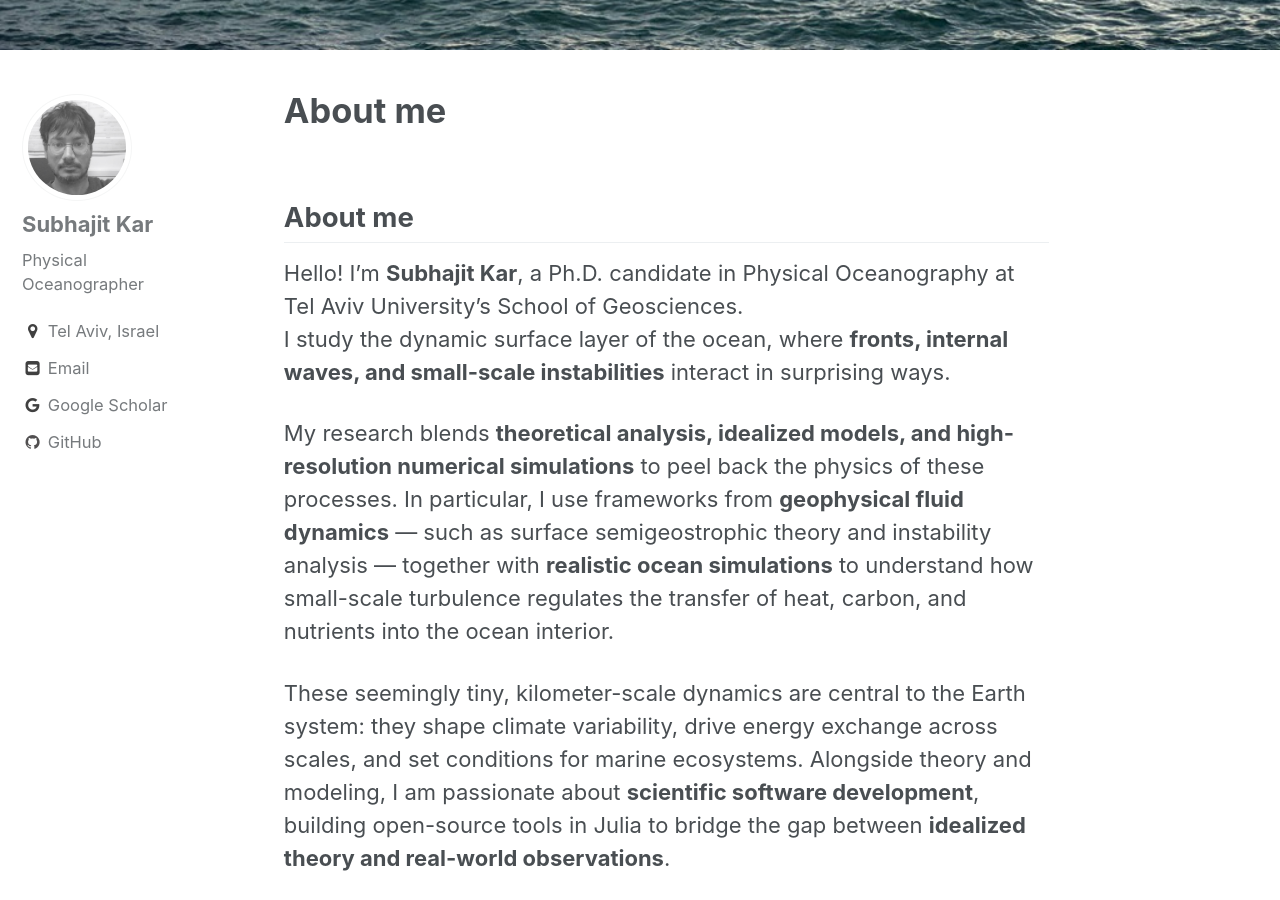
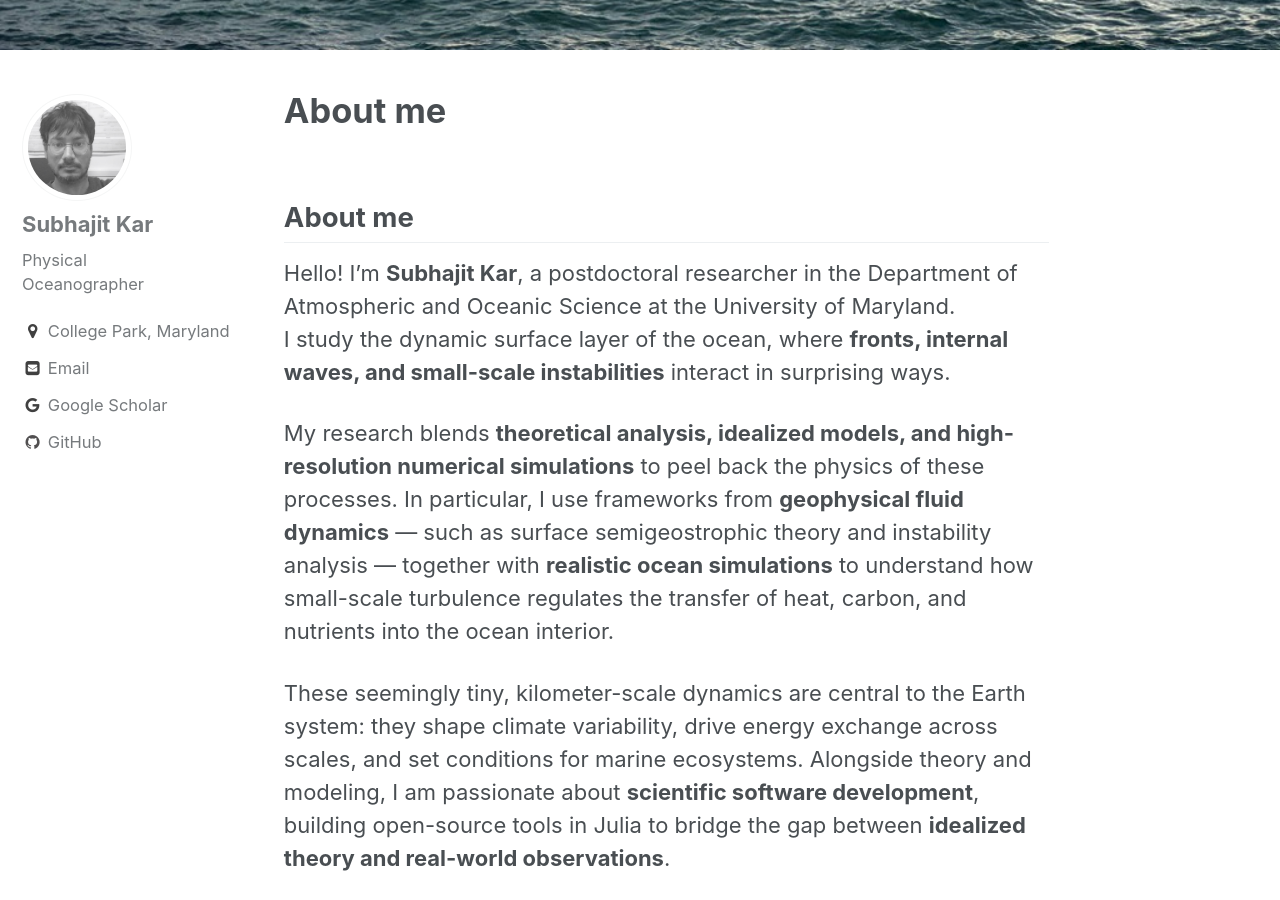
Before and after one commit to subhk/subhk.github.io, a Jekyll site: the page built from _pages/about.md, in a window 1280 px wide and 900 px high, scrolled down 1010 px. Built offline with Jekyll 4.4.1, drawn with Linux system fonts in a browser that asks for light colours.

Commit message:
Switch affiliation to UMD, use gmail address
- Homepage + about: postdoc, Dept. of Atmospheric and Oceanic Science, UMD
- Email -> subhajitkar19@gmail.com
- Sidebar location -> College Park, Maryland

Co-Authored-By: Claude Opus 4.8 (1M context) <noreply@anthropic.com>

```diff
--- a/_config.yml
+++ b/_config.yml
@@ -78,7 +78,7 @@ author:
   name             : "Subhajit Kar"
   avatar           : "/assets/images/me.png"
   bio              : "Physical Oceanographer"
-  location         : "Tel Aviv, Israel"
+  location         : "College Park, Maryland"
   location_link    :
   email            : "subhajitkar19@gmail.com"
   uri              :
--- a/_pages/about.md
+++ b/_pages/about.md
@@ -7,7 +7,7 @@ permalink: /about/
 
 ## About me
 
-Hello! I’m **Subhajit Kar**, a Ph.D. candidate in Physical Oceanography at Tel Aviv University’s School of Geosciences.
+Hello! I’m **Subhajit Kar**, a postdoctoral researcher in the Department of Atmospheric and Oceanic Science at the University of Maryland.
 I study the dynamic surface layer of the ocean, where **fronts, internal waves, and small-scale instabilities** interact in surprising ways.
 
 My research blends **theoretical analysis, idealized models, and high-resolution numerical simulations** to peel back the physics of these processes. In particular, I use frameworks from **geophysical fluid dynamics** — such as surface semigeostrophic theory and instability analysis — together with **realistic ocean simulations** to understand how small-scale turbulence regulates the transfer of heat, carbon, and nutrients into the ocean interior.
```
Also changed, not shown: index.md (+2 -2 lines).
